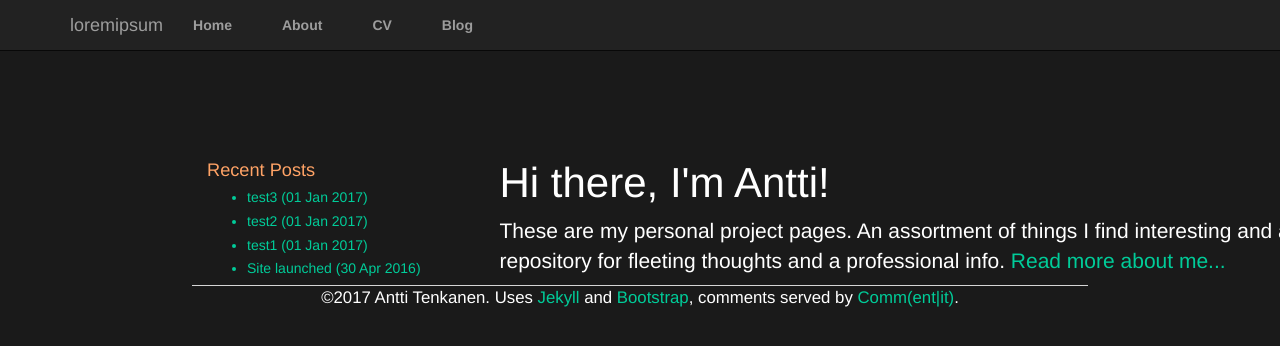
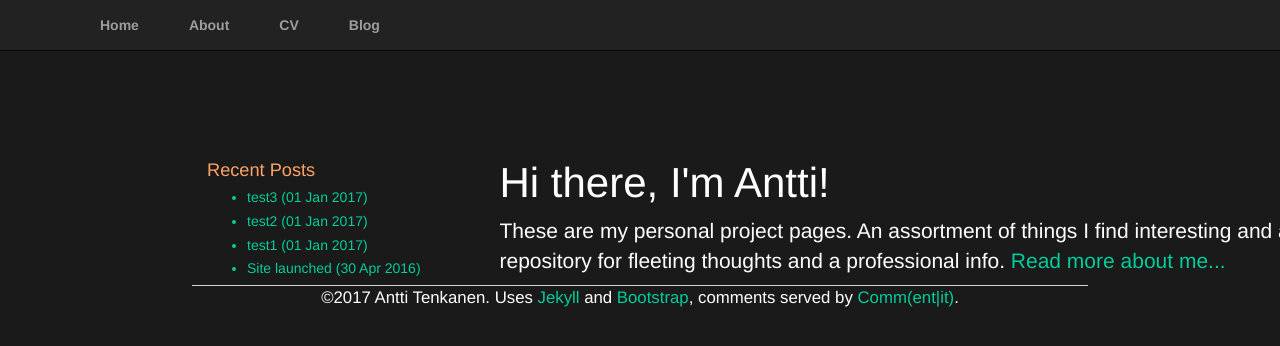
Before and after one commit to plantecophys/plantecophys, a Jekyll site: the page built from index.html, in a window 1280 px wide. Shown: the top 346 px of the page. Built offline with Jekyll 4.4.1, drawn with Linux system fonts in a browser that asks for light colours; the list of posts is cut into pages by our own code.

Commit message:
Update header.html

```diff
--- a/_includes/header.html
+++ b/_includes/header.html
@@ -7,7 +7,7 @@
             <span class="icon-bar"></span>
             <span class="icon-bar"></span>
           </button>
-          <a class="navbar-brand" href="/">loremipsum</a>
+          <a class="navbar-brand" href="/"> </a>
         </div>
         <div id="navbar" class="collapse navbar-collapse">
           <ul class="nav navbar-nav">
```
